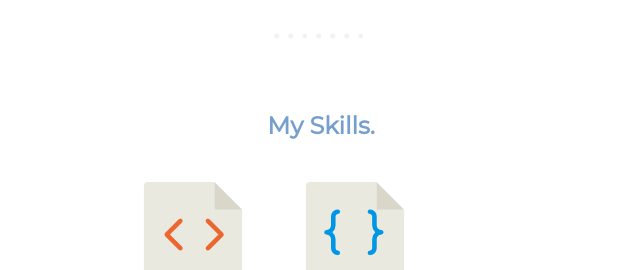
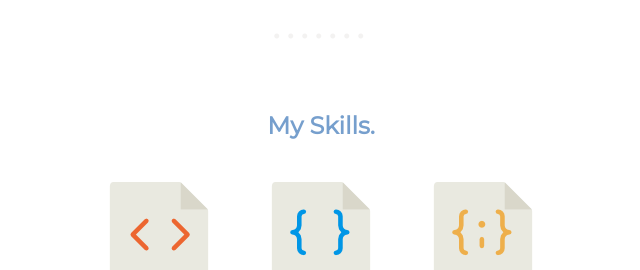
Before and after one commit to knpff/kanitpat.web, a plain HTML site: page index.html in a window 1280 px wide. Shown: the part 1290-1560 px from the top of the page, without its empty margins (319-959 px from the left). Drawn offline with Linux system fonts and the light colour scheme.

Commit message:
Update index.html

```diff
--- a/index.html
+++ b/index.html
@@ -53,7 +53,7 @@
           <div class="skill-row">
             <img class="html-pic" src="html.png" alt="html-pic" style="margin-right:30px">
             <img class="css-pic" src="css.png" alt="css-pic" style="margin-right:30px">
-            <img class="java-pic" src="javascript.png" alt="css-pic">
+            <img class="java-pic" src="jss.png" alt="css-pic">
 
           </div>
 
```
